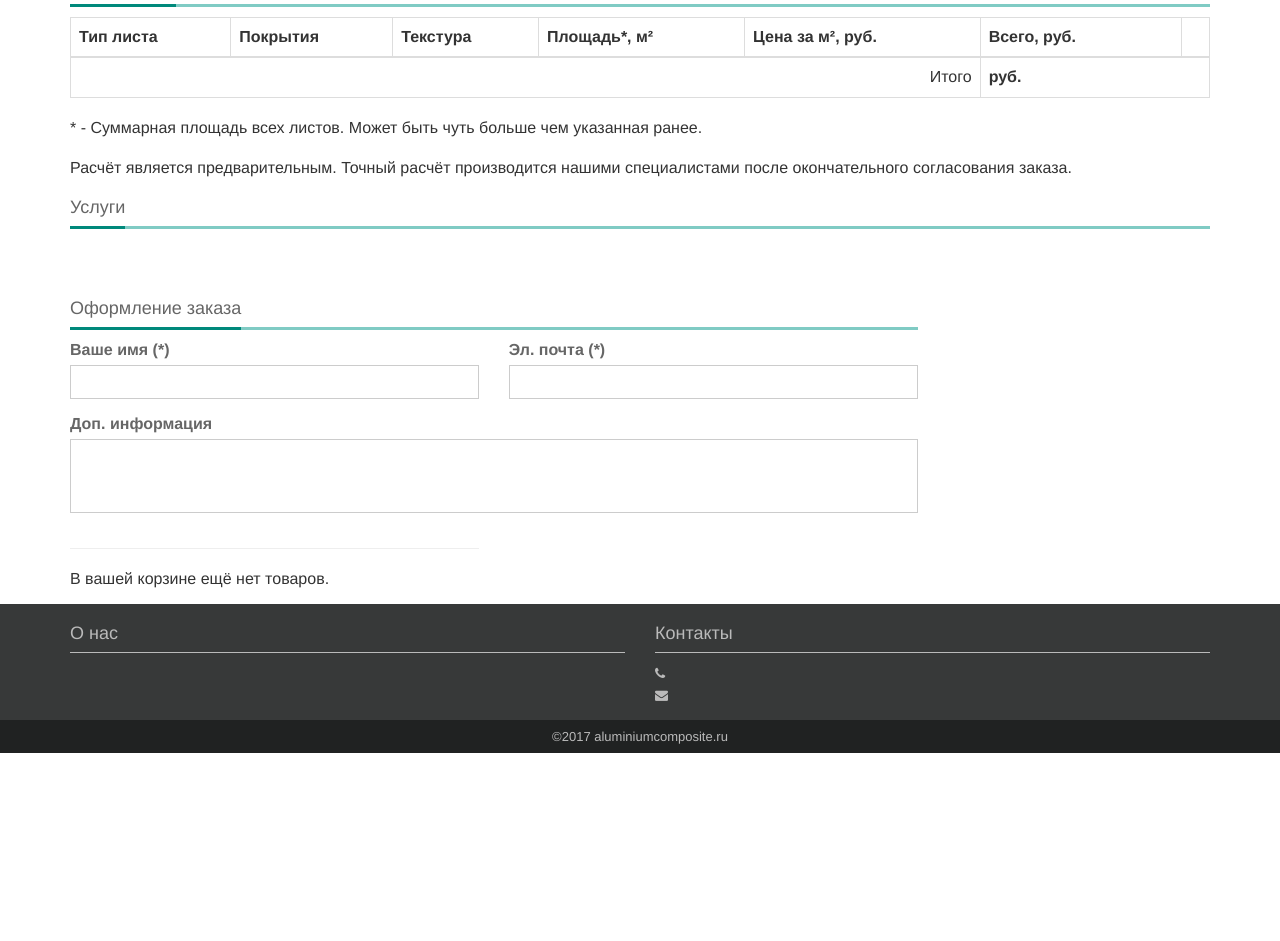
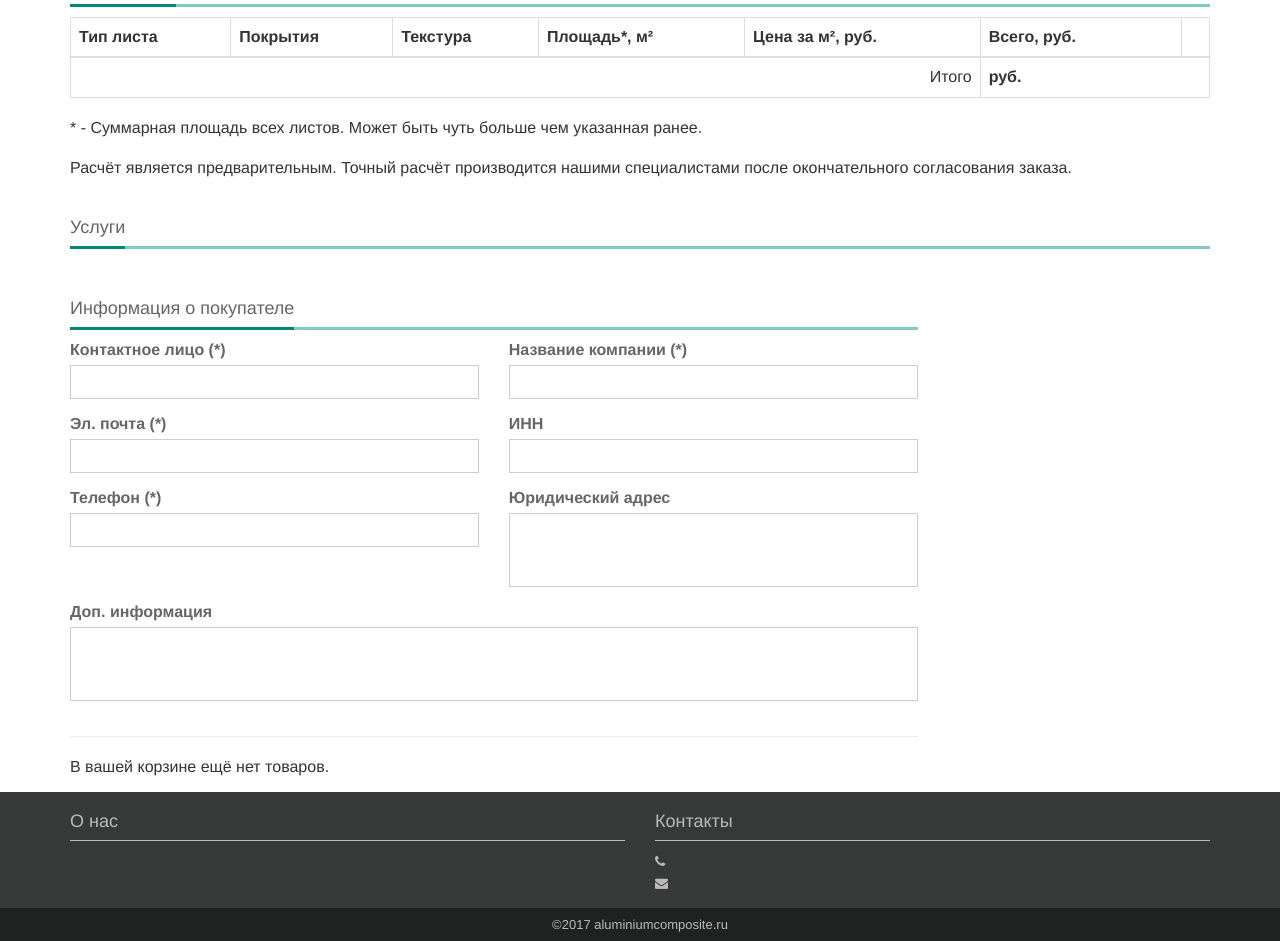
Before and after one commit to Rexagon/okayshop, a Django app: template templates/checkout.html in a window 1280 px wide. Shown: the part 179-1120 px from the top of the page. Before the commit the page ends 932 px from the top, so only its background shows below. Run offline with Django 3.2, Linux system fonts and the light colour scheme; the template is opened without the code that fills it, so the values that code supplies are empty; some libraries are stand-ins or nearby versions.

Commit message:
Добавил поля в заказ

```diff
--- a/templates/checkout.html
+++ b/templates/checkout.html
@@ -57,7 +57,7 @@
                     </div>
                 * - Суммарная площадь всех листов. Может быть чуть больше чем указанная ранее.
                 <br><br>Расчёт является предварительным. Точный расчёт производится нашими специалистами после окончательного согласования заказа.
-                <br><br>
+                <br><br><br>
                 </div>
             </div>
             <div class="row">
@@ -66,24 +66,44 @@
                     {% for service in services %}
                     <div class="checkbox"><label><input class="service" type="checkbox" value="{{ service.id }}"><span> {{ service.name }}</span></label></div>
                     {% endfor %}
-                    <br><br><br>
+                    <br><br>
                 </div>
             </div>
             <div class="row">
                 <div class="col-md-9">
-                    <div class="title"><span>Оформление заказа</span></div>
+                    <div class="title"><span>Информация о покупателе</span></div>
                         <form class="checkout-form">
                             <div class="row">
-                                <div class="form-group col-sm-6">
-                                    <label for="name">Ваше имя (*)</label>
-                                    <input type="text" class="form-control" id="name">
+                                <div class="col-md-6">
+                                    <div class="form-group">
+                                        <label for="contact-person">Контактное лицо (*)</label>
+                                        <input type="text" class="form-control" id="contact-person">
+                                    </div>
+                                    <div class="form-group">
+                                        <label for="email">Эл. почта (*)</label>
+                                        <input type="email" class="form-control" id="email">
+                                    </div>
+                                    <div class="form-group">
+                                        <label for="phone">Телефон (*)</label>
+                                        <input type="tel" class="form-control" id="phone">
+                                    </div>
                                 </div>
-                                <div class="form-group col-sm-6">
-                                    <label for="email">Эл. почта (*)</label>
-                                    <input type="email" class="form-control" id="email">
+                                <div class="col-md-6">
+                                    <div class="form-group">
+                                        <label for="company">Название компании (*)</label>
+                                        <input type="text" class="form-control" id="company">
+                                    </div>
+                                    <div class="form-group">
+                                        <label for="inn">ИНН</label>
+                                        <input type="text" class="form-control" id="inn">
+                                    </div>
+                                    <div class="form-group">
+                                        <label for="address">Юридический адрес</label>
+                                        <textarea class="form-control" rows="3" id="address"></textarea>
+                                    </div>
                                 </div>
                                 <div class="form-group col-sm-12">
-                                    <label for="address">Доп. информация</label>
+                                    <label for="message">Доп. информация</label>
                                     <textarea class="form-control" rows="3" id="message"></textarea>
                                 </div>
                                 {% if total > 0 %}
@@ -97,7 +117,7 @@
                                     <button id="checkout" class="btn btn-theme pull-right">Завершить оформление</button>
                                 </div>
                                 {% else %}
-                                <div class="form-group col-sm-6">
+                                <div class="form-group col-sm-12">
                                     <hr>
                                     В вашей корзине ещё нет товаров.
                                 </div>
@@ -116,14 +136,29 @@
             $('#checkout').on('click', function (e) {
                 e.preventDefault();
                 $(this).prop("disabled", true);
-                var name = $('#name').val();
+                var contact_person = $('#contact-person').val();
                 var email = $('#email').val();
+                var phone = $('#phone').val();
+
+                var company = $('#company').val();
+                var inn = $('#inn').val();
+                var address = $('#address').val();
+
                 var message = $('#message').val();
                 var services = $('.service:checked').map(function () {
                     return $(this).val();
                 }).get();
-                if (name.length > 1 && email.length > 3) {
-                    $.post('/checkout/order', {name: name, email: email, message: message, services: services}, function(res) {
+                if (contact_person.length > 1 && email.length > 3 && phone.length > 5 && company.length > 1) {
+                    $.post('/checkout/order', {
+                        contact_person: contact_person,
+                        email: email,
+                        phone: phone,
+                        company: company,
+                        inn: inn,
+                        address: address,
+                        message: message,
+                        services: services
+                    }, function(res) {
                         if (!res.err) {
                             alert('Спасибо за заказ! Мы скоро напишем вам.');
                             location.reload(true);
```
Also changed, not shown: market/views.py (+142 -125 lines).
